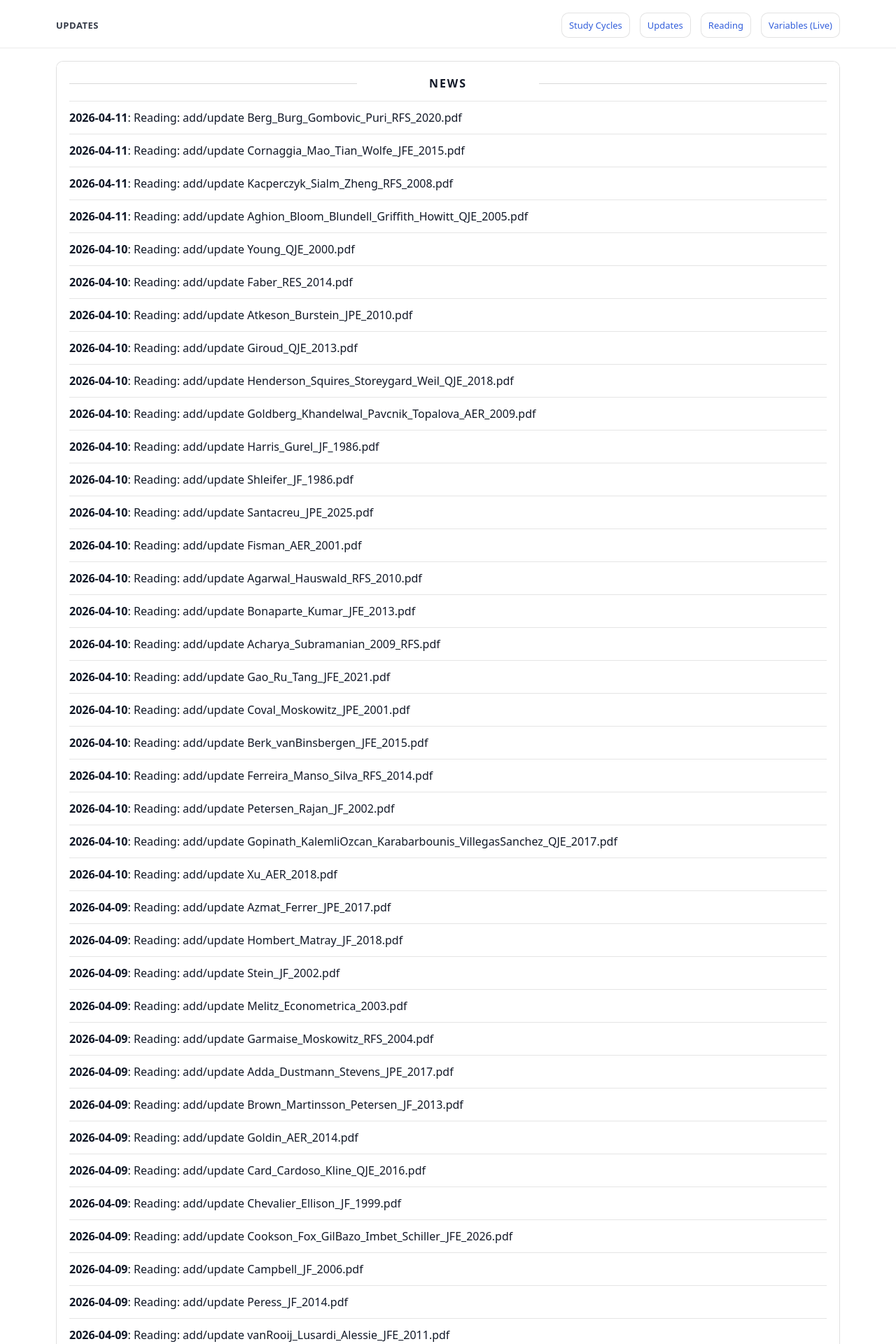
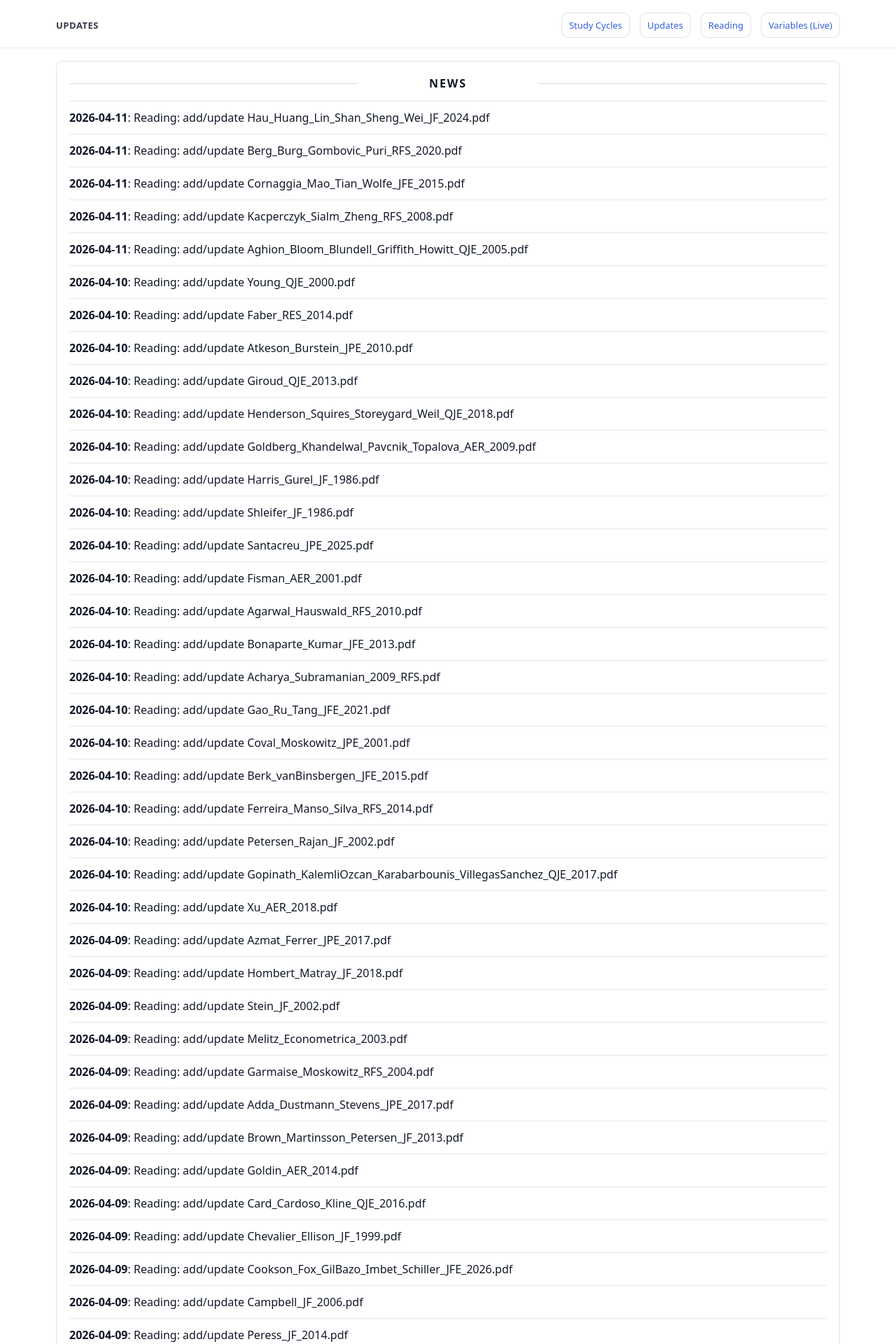
Before and after one commit to yaxinzn/study-archive, a Jekyll site: the page built from updates/index.md, in a window 1280 px wide. Shown: the top 1920 px of the page at 70% size. Built offline with Jekyll 4.4.1, drawn with Linux system fonts in a browser that asks for light colours; some of the changed text lies outside the part shown.

Commit message:
chore: update NEWS feed

```diff
--- a/_data/news.yml
+++ b/_data/news.yml
@@ -1,4 +1,7 @@
 # Auto-generated update history (sorted newest -> oldest). Do not edit manually.
+- ts: "1775900617"
+  date: "2026-04-11"
+  title: "Reading: add/update Hau_Huang_Lin_Shan_Sheng_Wei_JF_2024.pdf"
 - ts: "1775899458"
   date: "2026-04-11"
   title: "Reading: add/update Berg_Burg_Gombovic_Puri_RFS_2020.pdf"
```
